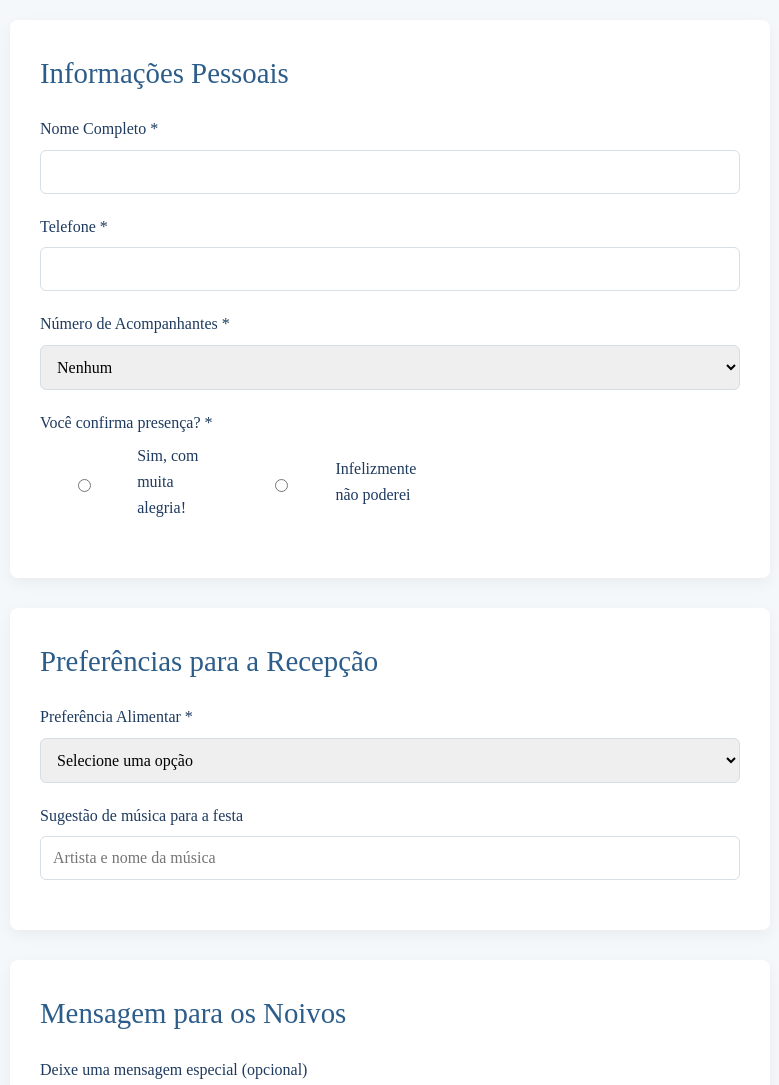
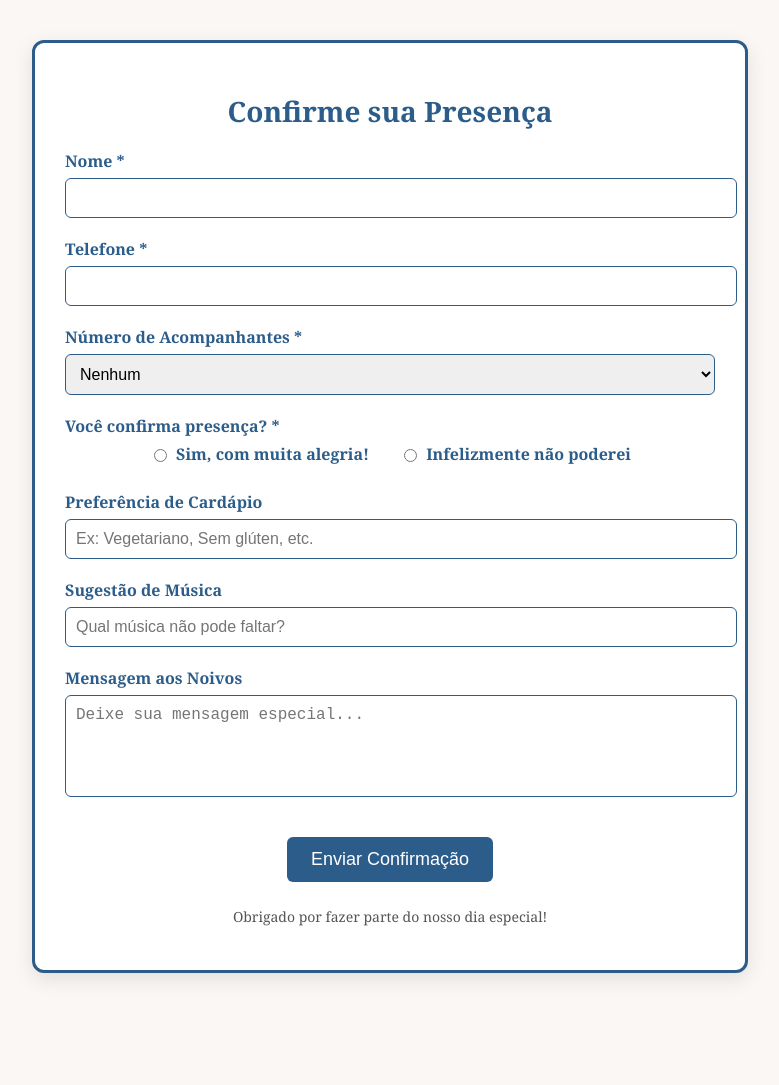
Before and after one commit to luccasfsilva/convite, a plain HTML site: page index.html in a window 1280 px wide. Shown: the top 1085 px of the page, without its empty margins (250-1029 px from the left). After the commit the page ends 1013 px from the top, so only its background shows below. Drawn offline with Linux system fonts and the light colour scheme.

Commit message:
Update index.html

```diff
--- a/index.html
+++ b/index.html
@@ -3,116 +3,105 @@
 <head>
     <meta charset="UTF-8">
     <meta name="viewport" content="width=device-width, initial-scale=1.0">
-  <title>Confirmação de Presença - Casamento</title>
+    <title>Confirmação de Presença</title>
     <style>
-    * {
+        body {
+            font-family: "Georgia", serif;
+            background-color: #faf7f5;
+            color: #2c5d8a;
             margin: 0;
             padding: 0;
-      box-sizing: border-box;
-      font-family: 'Cormorant Garamond', serif;
+            text-align: center;
         }
-    body {
-      background-color: #f5f8fa;
-      color: #3a4a5a;
-      line-height: 1.6;
+
+        .container {
+            max-width: 650px;
+            margin: 40px auto;
+            background: #fff;
+            border: 3px solid #2c5d8a;
+            padding: 30px;
+            border-radius: 12px;
+            box-shadow: 0 6px 20px rgba(0,0,0,0.1);
         }
-    .container {
-      max-width: 800px;
-      margin: 0 auto;
-      padding: 20px;
+
+        h1 {
+            font-size: 28px;
+            margin-bottom: 20px;
+            color: #2c5d8a;
         }
-    .form-section {
-      background-color: #fff;
-      padding: 30px;
-      border-radius: 8px;
-      box-shadow: 0 5px 15px rgba(0, 0, 0, 0.05);
-      margin-bottom: 30px;
-    }
-    h2 {
-      color: #2c5d8a;
-      margin-bottom: 20px;
-      font-weight: normal;
-      font-size: 1.8rem;
-    }
+
         .form-group {
             margin-bottom: 20px;
+            text-align: left;
         }
+
         label {
+            font-weight: bold;
             display: block;
-      margin-bottom: 8px;
-      font-weight: 500;
-      color: #1e3a5f;
+            margin-bottom: 6px;
+            color: #2c5d8a;
         }
+
         input, select, textarea {
             width: 100%;
-      padding: 12px;
-      border: 1px solid #d6dee6;
+            padding: 10px;
+            border: 1px solid #2c5d8a;
             border-radius: 6px;
-      font-size: 1rem;
-      transition: border 0.3s;
+            font-size: 16px;
         }
-    input:focus, select:focus, textarea:focus {
-      outline: none;
-      border-color: #2c5d8a;
-      box-shadow: 0 0 6px rgba(44, 93, 138, 0.3);
+
+        textarea {
+            resize: none;
+            height: 80px;
         }
-    .radio-group {
-      display: flex;
-      gap: 20px;
-    }
-    .radio-option {
-      display: flex;
-      align-items: center;
-    }
-    .radio-option input {
-      margin-right: 8px;
-    }
+
         button {
             background-color: #2c5d8a;
             color: white;
+            font-size: 18px;
+            padding: 12px 24px;
             border: none;
-      padding: 12px 25px;
-      font-size: 1.1rem;
             border-radius: 6px;
             cursor: pointer;
-      transition: background-color 0.3s;
+            margin-top: 15px;
+            transition: background 0.3s;
         }
+
         button:hover {
-      background-color: #1e3a5f;
+            background-color: #1b3d5a;
         }
+
         .footer {
-      text-align: center;
-      margin-top: 20px;
-      color: #6f8ba4;
-      font-size: 0.9rem;
+            margin-top: 25px;
+            font-size: 14px;
+            color: #555;
         }
-    #thankYouMessage {
-      display: none;
-      text-align: center;
-      margin-top: 50px;
-      background: #ffffff;
-      padding: 30px;
-      border-radius: 10px;
-      box-shadow: 0 5px 15px rgba(0,0,0,0.1);
+
+        /* Radios na mesma linha */
+        .radio-group {
+            display: flex;
+            gap: 30px;
+            align-items: center;
+            justify-content: center;
         }
-    #thankYouMessage h2 {
+
+        .radio-group label {
+            display: flex;
+            align-items: center;
+            gap: 6px;
+            font-size: 16px;
             color: #2c5d8a;
-      margin-bottom: 15px;
-    }
-    #thankYouMessage p {
-      color: #3a4a5a;
-      font-size: 1.2rem;
+            white-space: nowrap;
         }
     </style>
 </head>
 <body>
     <div class="container">
+        <h1>Confirme sua Presença</h1>
 
         <form id="weddingForm">
-      <div class="form-section">
-        <h2>Informações Pessoais</h2>
             <div class="form-group">
-          <label for="nome">Nome Completo *</label>
+                <label for="nome">Nome *</label>
                 <input type="text" id="nome" name="Nome" required>
             </div>
 
@@ -124,55 +113,35 @@
             <div class="form-group">
                 <label for="acompanhantes">Número de Acompanhantes *</label>
                 <select id="acompanhantes" name="Acompanhantes" required>
-            <option value="0">Nenhum</option>
-            <option value="1">1 pessoa</option>
-            <option value="2">2 pessoas</option>
-            <option value="3">3 pessoas</option>
-            <option value="4">4 pessoas</option>
+                    <option value="Nenhum">Nenhum</option>
+                    <option value="1">1 acompanhante</option>
+                    <option value="2">2 acompanhantes</option>
+                    <option value="3">3 acompanhantes</option>
+                    <option value="4+">4 ou mais</option>
                 </select>
             </div>
 
             <div class="form-group">
                 <label>Você confirma presença? *</label>
                 <div class="radio-group">
-            <div class="radio-option">
-              <input type="radio" id="confirm-yes" name="Confirmação" value="Sim" required>
-              <label for="confirm-yes">Sim, com muita alegria!</label>
-            </div>
-            <div class="radio-option">
-              <input type="radio" id="confirm-no" name="Confirmação" value="Não">
-              <label for="confirm-no">Infelizmente não poderei</label>
-            </div>
-          </div>
+                    <label><input type="radio" name="Confirmação" value="Sim, com muita alegria!" required> Sim, com muita alegria!</label>
+                    <label><input type="radio" name="Confirmação" value="Infelizmente não poderei"> Infelizmente não poderei</label>
                 </div>
             </div>
 
-      <div class="form-section">
-        <h2>Preferências para a Recepção</h2>
             <div class="form-group">
-          <label for="cardapio">Preferência Alimentar *</label>
-          <select id="cardapio" name="Cardápio" required>
-            <option value="">Selecione uma opção</option>
-            <option value="Normal">Menu padrão</option>
-            <option value="Vegetariano">Vegetariano</option>
-            <option value="Vegano">Vegano</option>
-            <option value="Sem glúten">Sem glúten</option>
-            <option value="Sem lactose">Sem lactose</option>
-          </select>
+                <label for="cardapio">Preferência de Cardápio</label>
+                <input type="text" id="cardapio" name="Cardápio" placeholder="Ex: Vegetariano, Sem glúten, etc.">
             </div>
 
             <div class="form-group">
-          <label for="musica">Sugestão de música para a festa</label>
-          <input type="text" id="musica" name="Musica" placeholder="Artista e nome da música">
-        </div>
+                <label for="musica">Sugestão de Música</label>
+                <input type="text" id="musica" name="Musica" placeholder="Qual música não pode faltar?">
             </div>
 
-      <div class="form-section">
-        <h2>Mensagem para os Noivos</h2>
             <div class="form-group">
-          <label for="mensagem">Deixe uma mensagem especial (opcional)</label>
-          <textarea id="mensagem" name="Mensagem" rows="4" placeholder="Escreva aqui sua mensagem de carinho..."></textarea>
-        </div>
+                <label for="mensagem">Mensagem aos Noivos</label>
+                <textarea id="mensagem" name="Mensagem" placeholder="Deixe sua mensagem especial..."></textarea>
             </div>
 
             <div class="form-group" style="text-align:center;">
@@ -180,9 +149,10 @@
             </div>
         </form>
 
-    <div id="thankYouMessage">
-      <h2>🎉 Obrigado por confirmar presença!</h2>
-      <p>Sua resposta foi registrada com sucesso.<br>Estamos muito felizes em ter você conosco nesse momento tão especial 💖</p>
+        <!-- Mensagem de agradecimento -->
+        <div id="thankYouMessage" style="display:none; text-align:center; margin-top:30px;">
+            <h2 style="color:#2c5d8a;">🎉 Obrigado por confirmar presença!</h2>
+            <p>Sua resposta foi registrada com sucesso. Estamos felizes em ter você conosco nesse momento tão especial 💖</p>
         </div>
 
         <div class="footer">
```
Lines whose indentation alone changed are shown as unchanged.
